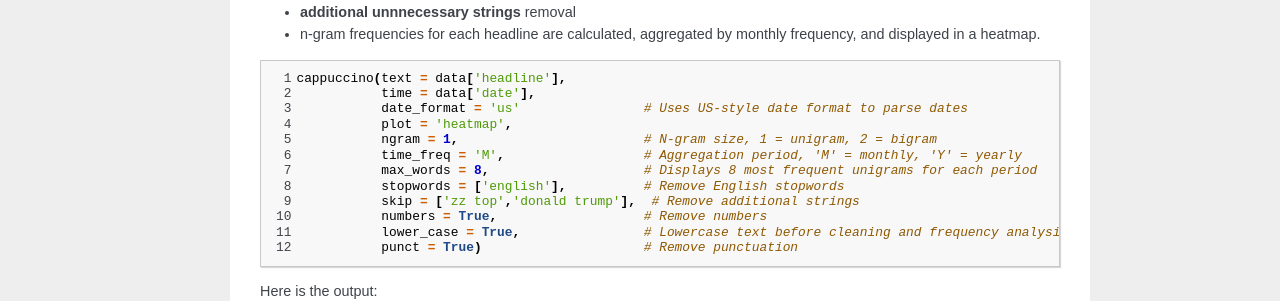
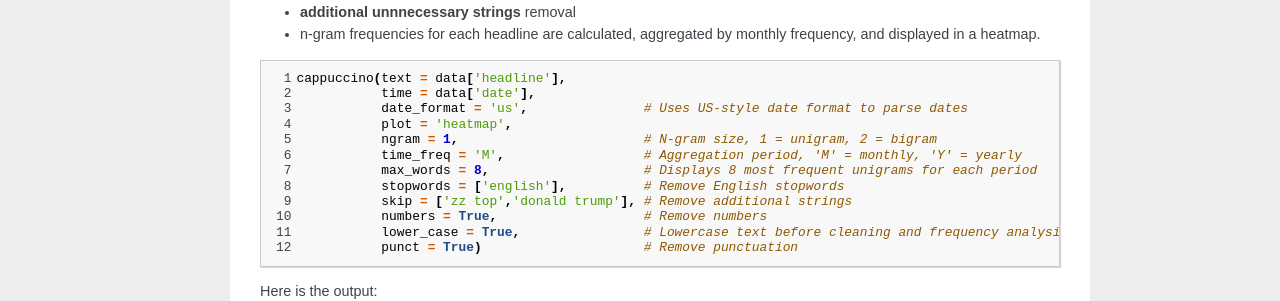
Before and after one commit to PetrKorab/Arabica, a Sphinx documentation site: the page built from docs/source/Heatmap.rst, in a window 1280 px wide. Shown: the part 764-1065 px from the top of the page. Built offline with Sphinx 7.4.7, drawn with Linux system fonts in a browser that asks for light colours.

```diff
--- a/docs/source/Heatmap.rst
+++ b/docs/source/Heatmap.rst
@@ -62,13 +62,13 @@ It procceeds in this way:
 
    cappuccino(text = data['headline'],
               time = data['date'],
-              date_format = 'us'                # Uses US-style date format to parse dates
+              date_format = 'us',               # Uses US-style date format to parse dates
               plot = 'heatmap',
               ngram = 1,                        # N-gram size, 1 = unigram, 2 = bigram
               time_freq = 'M',                  # Aggregation period, 'M' = monthly, 'Y' = yearly
               max_words = 8,                    # Displays 8 most frequent unigrams for each period
               stopwords = ['english'],          # Remove English stopwords
-              skip = ['zz top','donald trump'],  # Remove additional strings
+              skip = ['zz top','donald trump'], # Remove additional strings
               numbers = True,                   # Remove numbers
               lower_case = True,                # Lowercase text before cleaning and frequency analysis
               punct = True)                     # Remove punctuation
```
